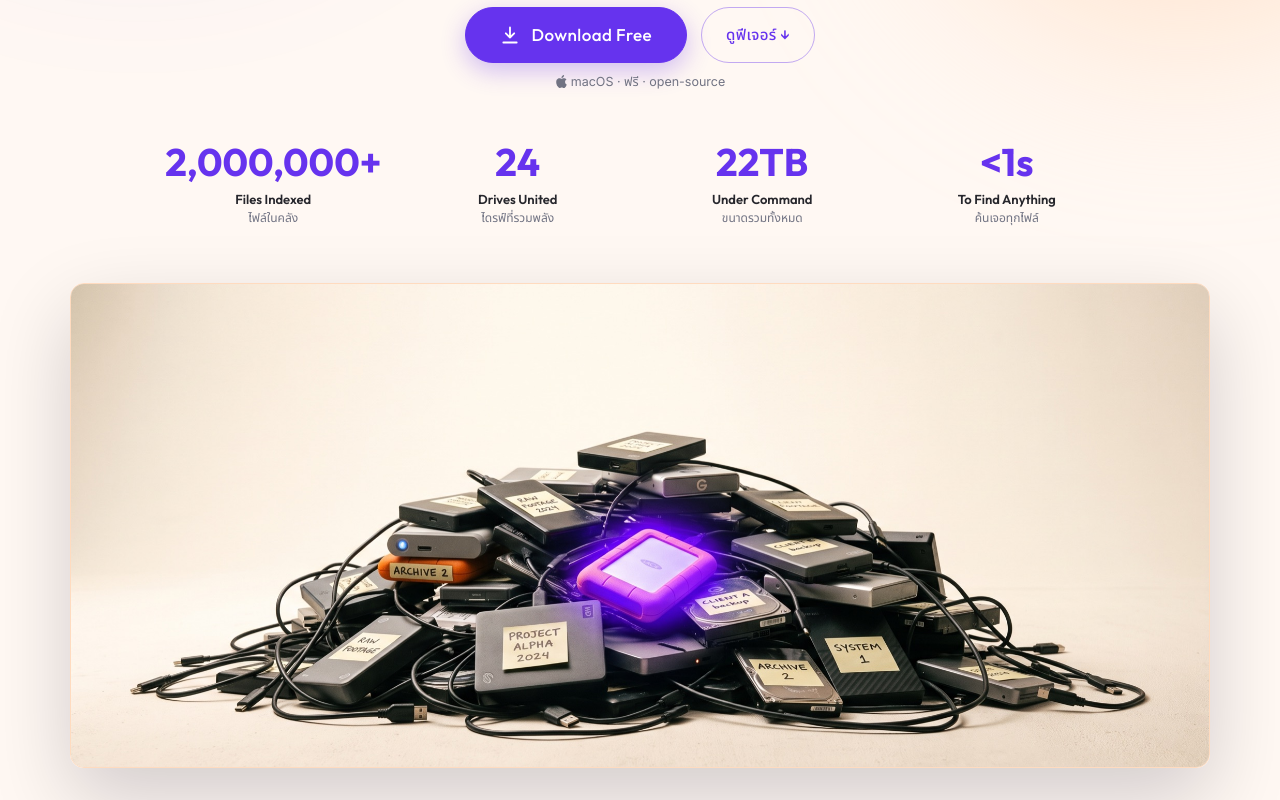
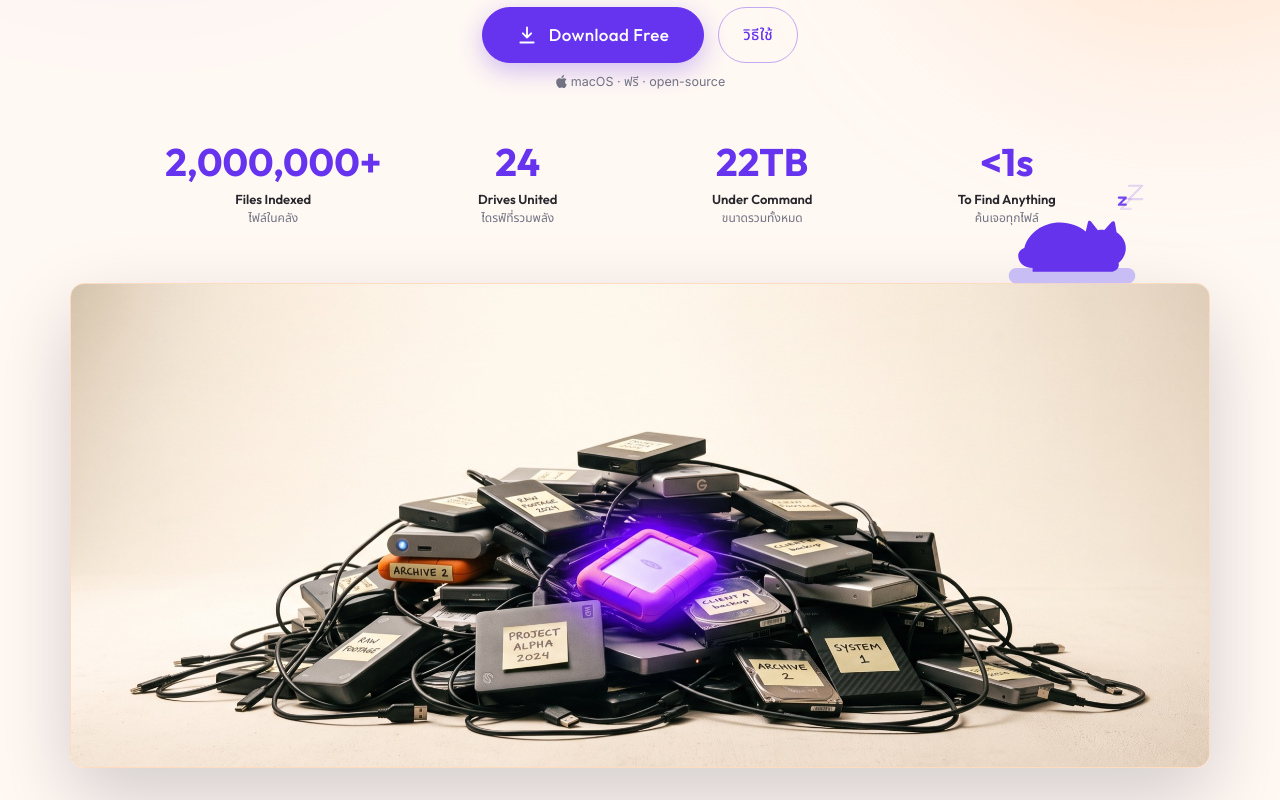
Before and after one commit to korakotcha06-dev/hddcat, a plain HTML site: page site/index.html in a window 1280 px wide. Shown: the part 540-1340 px from the top of the page. Drawn offline with nearby package versions, Linux system fonts and the light colour scheme.

Commit message:
Embed Lottie cat on hero + how-to button swap
Co-Authored-By: Claude Opus 4.8 (1M context) <noreply@anthropic.com>
Claude-Session: https://claude.ai/code/session_01RXjrjox91aXowT9V3WqyZ3

```diff
--- a/site/index.html
+++ b/site/index.html
@@ -140,9 +140,12 @@ h1,h2,h3,h4 { font-family: var(--font-primary); color: var(--color-heading-1); }
   font-size: 13px; color: var(--color-title); line-height: 1.5; }
 .hero-stat-label .hero-stat-th { display: block;
   font-weight: var(--p-regular); font-size: 12px; color: var(--counter-title); }
-.hero-visual { width: 92%; max-width: 1180px; margin: 56px auto 0; }
+.hero-visual { width: 92%; max-width: 1180px; margin: 56px auto 0; position: relative; }
 .hero-visual img { width: 100%; display: block; border-radius: var(--radius-card);
   border: 1px solid var(--color-border); box-shadow: 0 30px 80px rgba(5, 1, 28, 0.18); }
+#cat-lottie { position: absolute; top: -148px; right: 48px; width: 180px; height: 180px;
+  pointer-events: none; z-index: 2; }
+@media (max-width: 760px) { #cat-lottie { width: 120px; height: 120px; top: -99px; right: 16px; } }
 .hero-strip { position: relative; width: 92%; max-width: 1180px; margin: 72px auto 0;
   border-radius: var(--radius-card); overflow: hidden; box-shadow: var(--shadow-card); }
 .hero-strip img { width: 100%; display: block; }
@@ -257,7 +260,7 @@ body { overflow-x: hidden; }
     <p class="hero-desc">Scan millions of files in seconds. Organize a decade of client work automatically. Find anything — even on drives sitting on a shelf.<br>สแกนไฟล์เป็นล้านในไม่กี่วินาที จัดเรียงงานทั้งทศวรรษตามลูกค้าและวันที่ แล้วค้นเจอทุกไฟล์ แม้ไดรฟ์จะไม่ได้เสียบอยู่</p>
     <div class="hero-cta">
       <a class="btn dl-free" id="hero-dl" href="HDDCAT.zip" download><svg width="20" height="20" viewBox="0 0 24 24" fill="none" stroke="currentColor" stroke-width="2.2" stroke-linecap="round" stroke-linejoin="round"><path d="M12 3v12m0 0l-5-5m5 5l5-5"/><path d="M4 21h16"/></svg>Download Free</a>
-      <a class="btn btn-border" href="#features">ดูฟีเจอร์ ↓</a>
+      <a class="btn btn-border" href="how-to.html">วิธีใช้</a>
     </div>
     <div class="hero-cta-sub"><svg width="13" height="13" viewBox="0 0 24 24" fill="currentColor" style="vertical-align:-2px;margin-right:3px"><path d="M12.152 6.896c-.948 0-2.415-1.078-3.96-1.04-2.04.027-3.91 1.183-4.961 3.014-2.117 3.675-.546 9.103 1.519 12.09 1.013 1.454 2.208 3.09 3.792 3.03 1.52-.065 2.09-.987 3.935-.987 1.831 0 2.35.987 3.96.948 1.637-.026 2.676-1.48 3.676-2.948 1.156-1.688 1.636-3.325 1.662-3.415-.039-.013-3.182-1.221-3.22-4.857-.026-3.04 2.48-4.494 2.597-4.559-1.429-2.09-3.623-2.324-4.39-2.376-2-.156-3.675 1.09-4.61 1.09zM15.53 3.83c.843-1.012 1.4-2.427 1.245-3.83-1.207.052-2.662.805-3.532 1.818-.78.896-1.454 2.338-1.273 3.714 1.338.104 2.715-.688 3.559-1.701"/></svg>macOS · ฟรี · open-source</div>
     <div class="hero-stats">
@@ -278,7 +281,7 @@ body { overflow-x: hidden; }
         <div class="hero-stat-label">To Find Anything<span class="hero-stat-th">ค้นเจอทุกไฟล์</span></div>
       </div>
     </div>
-    <div class="hero-visual"><img src="assets/hero.jpg" alt="กองฮาร์ดดิสก์ยุ่งเหยิง — ลูกเดียวที่เรืองแสงคือลูกที่มีไฟล์ที่คุณตามหา" loading="lazy"></div>
+    <div class="hero-visual"><img src="assets/hero.jpg" alt="กองฮาร์ดดิสก์ยุ่งเหยิง — ลูกเดียวที่เรืองแสงคือลูกที่มีไฟล์ที่คุณตามหา" loading="lazy"><div id="cat-lottie" aria-hidden="true"></div></div>
   </div>
 </section>
 
@@ -382,5 +385,14 @@ body { overflow-x: hidden; }
   requestAnimationFrame(frame);
 })();
 </script>
+<script defer src="https://cdnjs.cloudflare.com/ajax/libs/bodymovin/5.12.2/lottie.min.js"></script>
+<script>
+window.addEventListener("DOMContentLoaded", function () {
+  var el = document.getElementById("cat-lottie");
+  if (el && window.lottie) {
+    lottie.loadAnimation({ container: el, renderer: "svg", loop: true, autoplay: true, path: "assets/cat-sleep.json" });
+  }
+});
+</script>
 </body>
 </html>
```
Also changed, not shown: site/assets/cat-sleep.json (added, +1 -0 lines).
